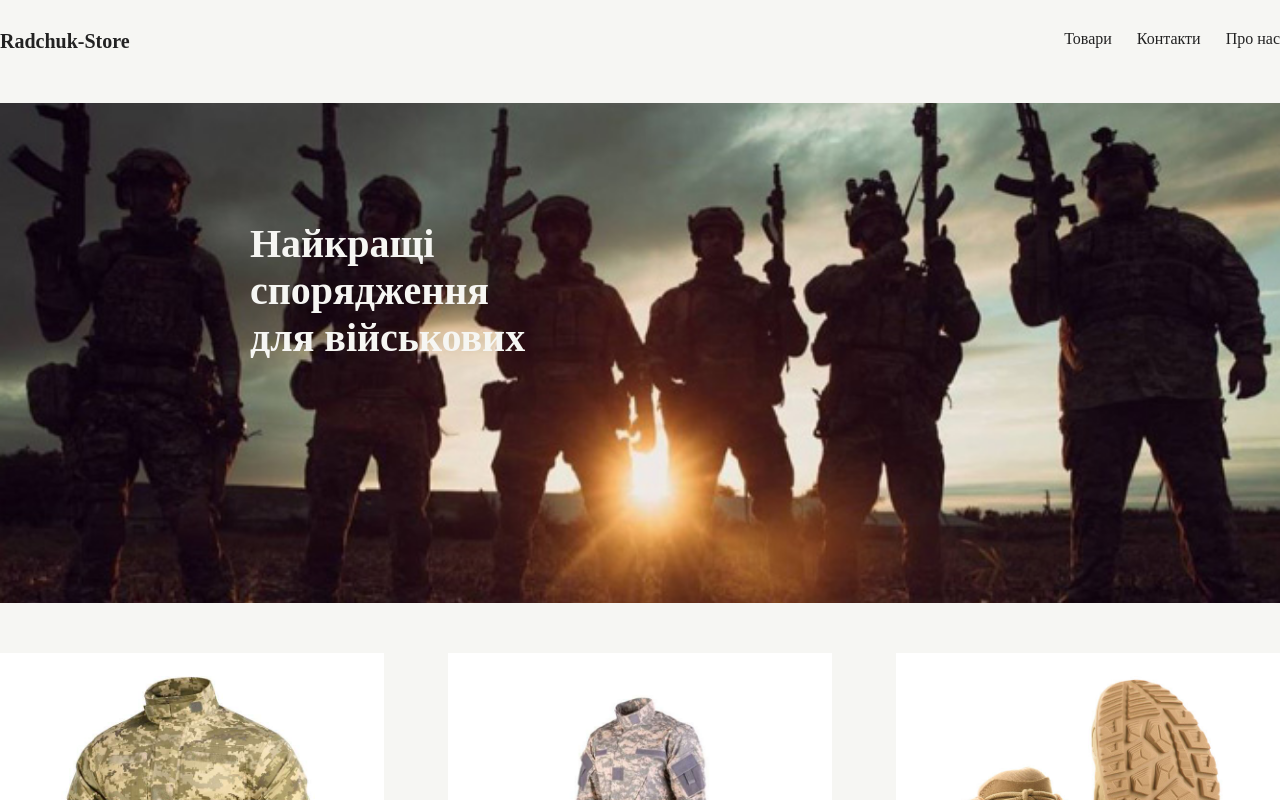
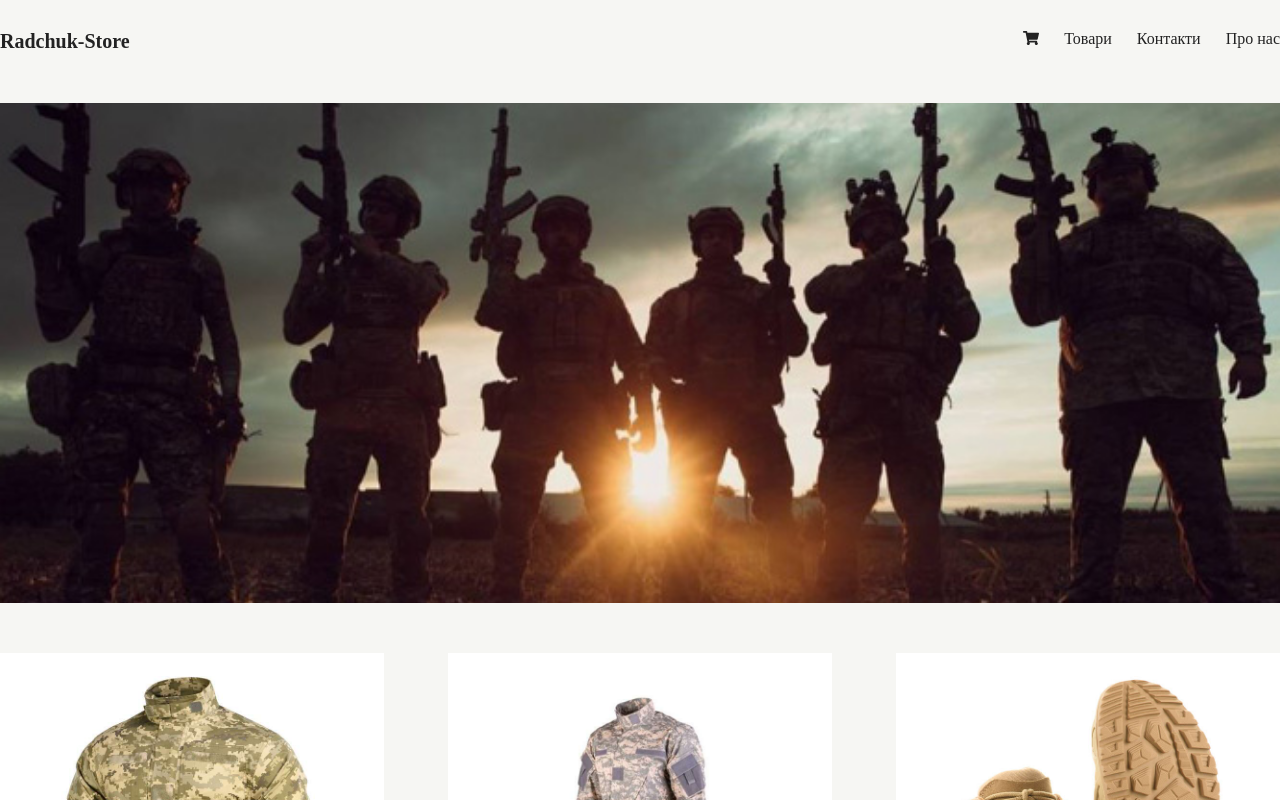
Before and after one commit to rad4949/Radchuk-Store_ReactJS, a React (Create React App) app: page / in a window 1280 px wide. Shown: the top 800 px of the page. Built offline with nearby package versions, Linux system fonts and the light colour scheme; a web font is replaced by a local one.

Commit message:
Craete shopping

```diff
--- a/package.json
+++ b/package.json
@@ -8,6 +8,7 @@
     "@testing-library/user-event": "^13.5.0",
     "react": "^18.2.0",
     "react-dom": "^18.2.0",
+    "react-icons": "^4.8.0",
     "react-scripts": "5.0.1",
     "web-vitals": "^2.1.4"
   },
--- a/src/components/Header.js
+++ b/src/components/Header.js
@@ -1,6 +1,9 @@
-import React from "react";
+import React, { useState } from "react";
+import { FaShoppingCart } from "react-icons/fa";
 
 export default function Header() {
+  let [cartOpen, setCartOpen] = useState(false);
+
   return (
     <header>
       <div>
@@ -10,6 +13,12 @@
           <li>Контакти</li>
           <li>Про нас</li>
         </ul>
+        <FaShoppingCart
+          onClick={() => setCartOpen((cartOpen = !cartOpen))}
+          className={`shop-cart-button ${cartOpen && "active"}`}
+        />
+
+        {cartOpen && <div className="shop-cart"></div>}
       </div>
       <div className="presentation"></div>
     </header>
--- a/src/index.css
+++ b/src/index.css
@@ -16,9 +16,38 @@
   margin: 30px auto;
 }
 
+header {
+  position: relative;
+}
+
 header .logo {
   font-weight: 600;
   font-size: 20px;
+}
+
+header .shop-cart-button {
+  float: right;
+  cursor: pointer;
+  transition: color, transform 500ms ease;
+}
+
+header .shop-cart-button:hover,
+header .shop-cart-button.active {
+  color: red;
+  transform: scale(1.5);
+}
+
+header .shop-cart {
+  position: absolute;
+  top: 30px;
+  right: 0;
+  width: 450px;
+  min-height: 100px;
+  background: rgb(114, 188, 114);
+  box-shadow: 10px 10px 5px 0px rgba(0, 0, 0, 0.75);
+  -webkit-box-shadow: 10px 10px 5px 0px rgba(0, 0, 0, 0.75);
+  -moz-box-shadow: 10px 10px 5px 0px rgba(0, 0, 0, 0.75);
+  z-index: 1000;
 }
 
 header ul.nav {
@@ -44,17 +73,6 @@
   height: 500px;
   background-size: cover;
   background-position: center center;
-}
-
-header .presentation::after {
-  content: "Найкращі спорядження для військових";
-  position: absolute;
-  top: 220px;
-  left: 250px;
-  width: 300px;
-  font-size: 40px;
-  font-weight: 600;
-  color: #f6f6f3;
 }
 
 main {
```
Also changed, not shown: 1 other file (tests, documents, lock files or other folders).
